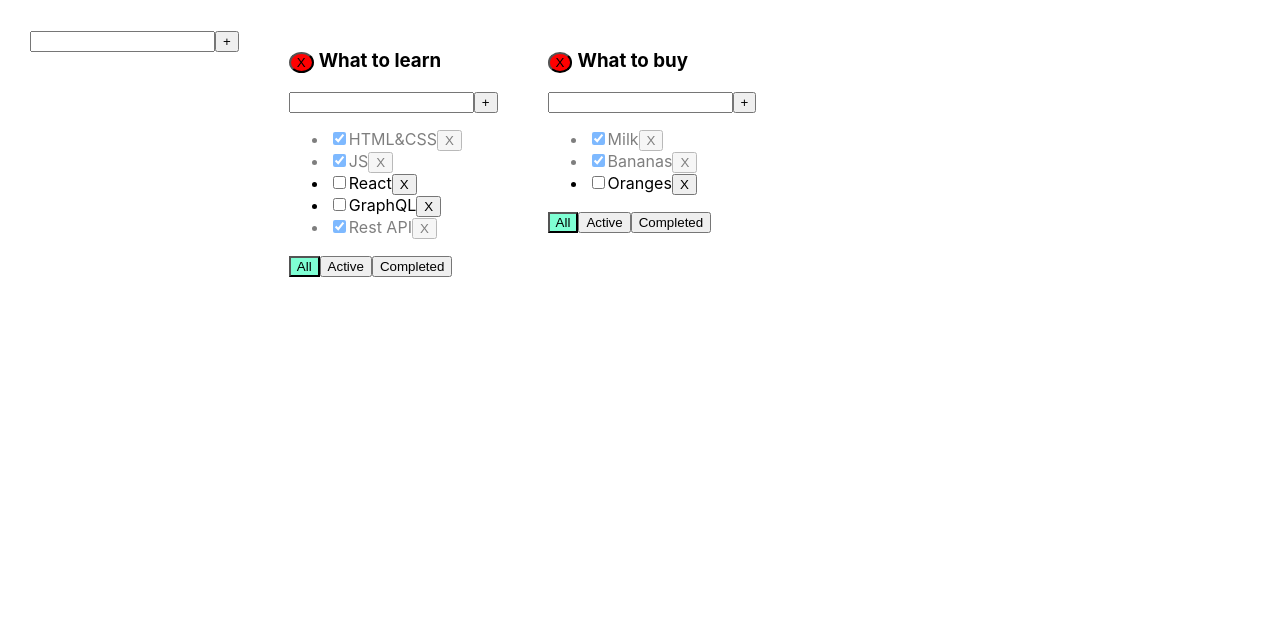
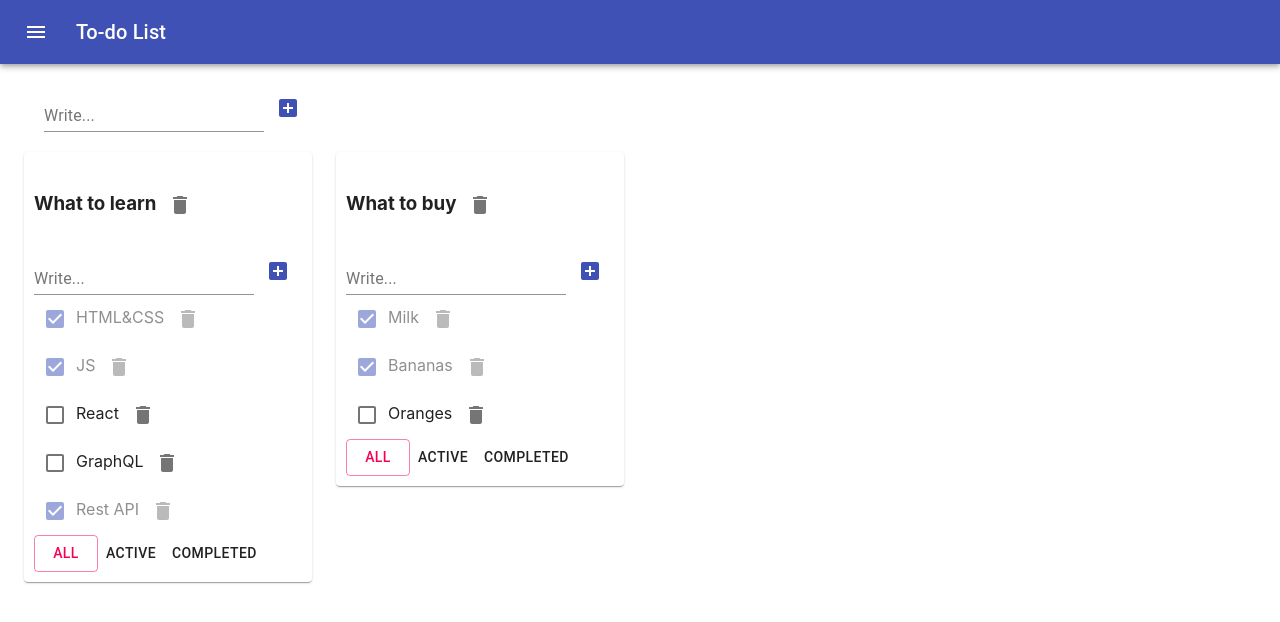
Before and after one commit to lenkaborshch/ToDoList, a React (Create React App) app: page / in a window 1280 px wide. Shown: the top 622 px of the page. Built offline with nearby package versions, Linux system fonts and the light colour scheme.

Commit message:
Connect Material.UI

```diff
--- a/package.json
+++ b/package.json
@@ -4,6 +4,8 @@
   "private": true,
   "homepage": "https://lenkaborshch.github.io/ToDoList",
   "dependencies": {
+    "@material-ui/core": "^4.11.0",
+    "@material-ui/icons": "^4.9.1",
     "@testing-library/jest-dom": "^4.2.4",
     "@testing-library/react": "^9.3.2",
     "@testing-library/user-event": "^7.1.2",
@@ -13,6 +15,7 @@
     "@types/react-dom": "^16.9.0",
     "@types/uuid": "^8.3.0",
     "gh-pages": "^3.1.0",
+    "node-forge": "^0.10.0",
     "react": "^16.13.1",
     "react-dom": "^16.13.1",
     "react-scripts": "3.4.1",
--- a/src/AddItemForm.tsx
+++ b/src/AddItemForm.tsx
@@ -1,4 +1,6 @@
 import React, {ChangeEvent, KeyboardEvent, useState} from 'react'
+import {Button, IconButton, TextField} from '@material-ui/core';
+import {AddBox, TextFields} from '@material-ui/icons';
 
 type AddItemFormPropsType = {
     addItem: (title: string) => void
@@ -32,13 +34,16 @@ export function AddItemForm(props: AddItemFormPropsType) {
 
     return (
         <div>
-            <input value={title}
-                   onChange={onChangeHandler}
-                   onKeyPress={onKeyPressHandler}
-                   className={error ? 'error' : ''}
-            />
-            <button onClick={onAddTaskClick}>+</button>
-            {error && <div className='error-message'>{error}</div>}
+            <TextField variant='standard'
+                       value={title}
+                       onChange={onChangeHandler}
+                       onKeyPress={onKeyPressHandler}
+                       error={!!error}
+                       label='Write...'
+                       helperText={error}/>
+            <IconButton color='primary' onClick={onAddTaskClick}>
+                <AddBox/>
+            </IconButton>
         </div>
     )
 }
--- a/src/App.css
+++ b/src/App.css
@@ -1,24 +1,3 @@
-.App {
-  padding: 30px;
-  display: flex;
-}
-
-.App > div {
-  margin-right: 50px;
-}
-
-.error {
-  border: red 1px solid;
-}
-
-.error-message {
-  color: red;
-}
-
-.active-filter {
-  background-color: aquamarine;
-}
-
 .is-done {
   opacity: 0.5;
 }
--- a/src/App.tsx
+++ b/src/App.tsx
@@ -3,6 +3,9 @@ import './App.css'
 import {TodoList} from './TodoList'
 import {v1} from 'uuid'
 import {AddItemForm} from './AddItemForm'
+import {AppBar, Button, Container, Grid, IconButton, Paper, Toolbar, Typography} from '@material-ui/core'
+import {makeStyles} from '@material-ui/core/styles'
+import {Menu} from '@material-ui/icons';
 
 export type TaskType = {
     id: string
@@ -22,7 +25,21 @@ export type TasksStateType = {
     [key: string]: Array<TaskType>
 }
 
+const useStyles = makeStyles((theme) => ({
+    root: {
+        flexGrow: 1,
+    },
+    menuButton: {
+        marginRight: theme.spacing(2),
+    },
+    title: {
+        flexGrow: 1,
+    },
+}));
+
 function App() {
+    const classes = useStyles();
+
     const todoListId1 = v1()
     const todoListId2 = v1()
 
@@ -103,7 +120,21 @@ function App() {
 
     return (
         <div className='App'>
+            <AppBar position="static">
+                <Toolbar>
+                    <IconButton edge="start" className={classes.menuButton} color="inherit" aria-label="menu">
+                        <Menu/>
+                    </IconButton>
+                    <Typography variant="h6" className={classes.title}>
+                        To-do List
+                    </Typography>
+                </Toolbar>
+            </AppBar>
+            <Container fixed>
+                <Grid container style={{padding: '20px'}}>
                     <AddItemForm addItem={addTodoList}/>
+                </Grid>
+                <Grid container spacing={3}>
                     {todoLists.map(tl => {
                         let tasksForToDoList = tasks[tl.id];
 
@@ -116,8 +147,9 @@ function App() {
                         }
 
                         return (
+                            <Grid item key={tl.id}>
+                                <Paper style={{padding: '10px'}}>
                                     <TodoList
-                        key={tl.id}
                                         id={tl.id}
                                         title={tl.title}
                                         filter={tl.filter}
@@ -130,8 +162,12 @@ function App() {
                                         changeTaskTitle={changeTaskTitle}
                                         changeTodoListTitle={changeTodoListTitle}
                                     />
+                                </Paper>
+                            </Grid>
                         )
                     })}
+                </Grid>
+            </Container>
         </div>
     );
 }
--- a/src/EditableSpan.tsx
+++ b/src/EditableSpan.tsx
@@ -1,4 +1,5 @@
 import React, {useState, ChangeEvent} from 'react'
+import {TextField} from '@material-ui/core';
 
 type EditableSpanPropsType = {
     value: string
@@ -25,11 +26,12 @@ export function EditableSpan(props: EditableSpanPropsType) {
 
     return (
         editMode
-            ? <input value={title}
-                     onBlur={deActivatedEditMode}
-                     onKeyPress={e => e.key === 'Enter' ? deActivatedEditMode() : null}
-                     autoFocus={true}
-                     onChange={onChangeHandler}
+            ? <TextField variant='standard'
+                         value={title}
+                         onBlur={deActivatedEditMode}
+                         onKeyPress={e => e.key === 'Enter' ? deActivatedEditMode() : null}
+                         autoFocus={true}
+                         onChange={onChangeHandler}
             />
             : <span onDoubleClick={activatedEditMode}>{props.value}</span>
     )
--- a/src/TodoList.tsx
+++ b/src/TodoList.tsx
@@ -2,6 +2,8 @@ import React, {ChangeEvent} from 'react'
 import {filterValuesType, TaskType} from './App'
 import {AddItemForm} from './AddItemForm'
 import {EditableSpan} from './EditableSpan'
+import {Button, IconButton, Checkbox} from '@material-ui/core';
+import {Delete} from '@material-ui/icons';
 
 type TodoListPropsType = {
     id: string
@@ -29,11 +31,13 @@ export function TodoList(props: TodoListPropsType) {
             props.changeTaskTitle(task.id, value, props.id)
         }
         return (
-            <li key={task.id} className={task.isDone ? 'is-done' : ''}>
-                <input type='checkbox' checked={task.isDone} onChange={changeTaskStatus}/>
+            <div key={task.id} className={task.isDone ? 'is-done' : ''}>
+                <Checkbox color='primary' checked={task.isDone} onChange={changeTaskStatus} />
                 <EditableSpan value={task.title} changeValue={changeTaskTitle}/>
-                <button onClick={removeTask}>X</button>
-            </li>)
+                <IconButton onClick={removeTask}>
+                    <Delete/>
+                </IconButton>
+            </div>)
     })
 
     const onAllClickHandler = () => props.changeFilter('all', props.id)
@@ -47,26 +51,26 @@ export function TodoList(props: TodoListPropsType) {
     return (
         <div>
             <h3>
-                <button onClick={removeTodoList}
-                        style={{backgroundColor: 'red', borderRadius: '50%', marginRight: '5px'}}>X
-                </button>
                 <EditableSpan value={props.title} changeValue={changeTodoListTitle}/>
+                <IconButton onClick={removeTodoList}>
+                    <Delete/>
+                </IconButton>
             </h3>
             <AddItemForm addItem={addTask}/>
-            <ul>
+            <div>
                 {tasks}
-            </ul>
+            </div>
 
             <div>
-                <button onClick={onAllClickHandler}
-                        className={props.filter === 'all' ? 'active-filter' : ''}>All
-                </button>
-                <button onClick={onActiveClickHandler}
-                        className={props.filter === 'active' ? 'active-filter' : ''}>Active
-                </button>
-                <button onClick={onCompletedClickHandler}
-                        className={props.filter === 'completed' ? 'active-filter' : ''}>Completed
-                </button>
+                <Button onClick={onAllClickHandler}
+                        variant={props.filter === 'all' ? 'outlined' : 'text'}
+                        color={props.filter === 'all' ? 'secondary' : 'default'}>All</Button>
+                <Button onClick={onActiveClickHandler}
+                        variant={props.filter === 'active' ? 'outlined' : 'text'}
+                        color={props.filter === 'active' ? 'secondary' : 'default'}>Active</Button>
+                <Button onClick={onCompletedClickHandler}
+                        variant={props.filter === 'completed' ? 'outlined' : 'text'}
+                        color={props.filter === 'completed' ? 'secondary' : 'default'}>Completed</Button>
             </div>
         </div>
     )
```
Also changed, not shown: 1 other file (tests, documents, lock files or other folders). Lines whose indentation alone changed are shown as unchanged.
